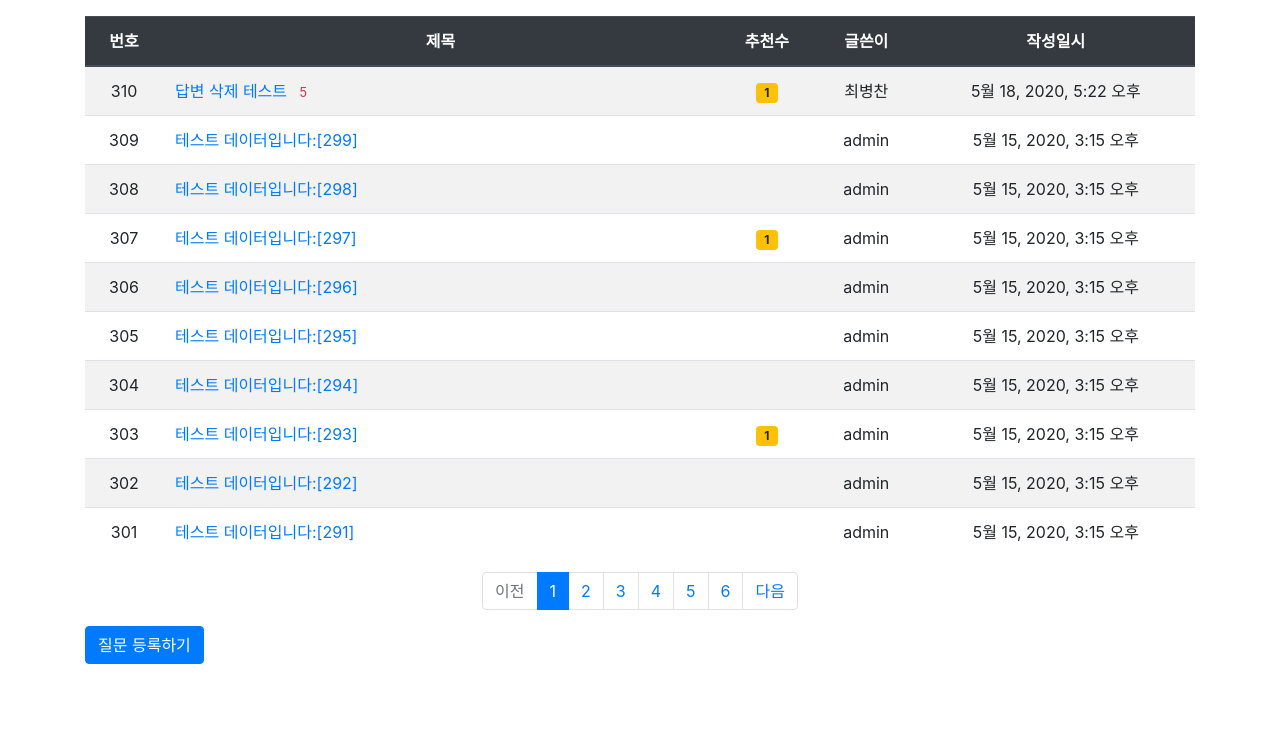
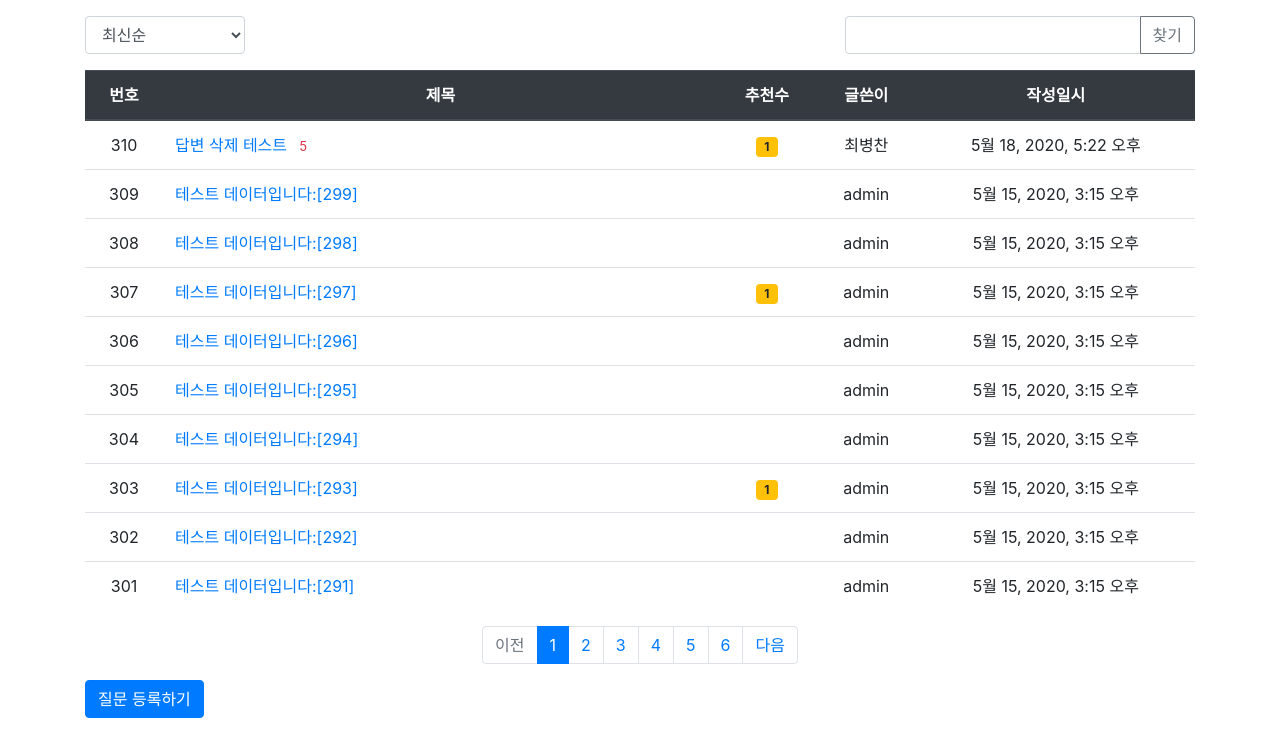
Before and after one commit to moongligh/learning_django, a Django app: page / in a window 1280 px wide. Shown: the part 57-800 px from the top of the page. Run offline with Django 3.2, Linux system fonts and the light colour scheme; data comes from the database, SQL or seed files in the repository; both versions use the stored data as it was after the commit; some libraries are stand-ins or nearby versions.

Commit message:
2020-05-20일지

```diff
--- a/pybo/views/base_views.py
+++ b/pybo/views/base_views.py
@@ -1,23 +1,41 @@
 from django.core.paginator import Paginator
 from django.shortcuts import render, get_object_or_404
+from django.db.models import Q, Count
 
 from ..models import Question
+
 
 def index(request):
     '''
     Pybo 목록 출력
     '''
-    # 입력 파라미터 부분
-    page = request.GET.get('page', '1')  # GET 방식으로 1페이지를 요청함
+    # 입력 파라미터
+    page = request.GET.get('page', '1')  # 기본페이지
+    kw = request.GET.get('kw', '') # 기본검색어
+    so = request.GET.get('so', 'recent') # 기본정렬
 
-    # 질문글 리스트로 조회(생성시간 역순)
-    question_list = Question.objects.order_by('-create_date')
+    # 정렬
+    if so == 'recommend':
+        question_list = Question.objects.annotate(num_voter=Count('voter')).order_by('-num_voter', '-create_date')
+    elif so == 'popular':
+        question_list = Question.objects.annotate(num_answer=Count('answer')).order_by('-num_answer', '-create_date')
+    else:   #recent
+        question_list = Question.objects.order_by('-create_date')
+
+    # 검색
+    if kw:
+        question_list = question_list.filter(
+            Q(subject__icontains=kw) |  # 제목검색
+            Q(content__icontains=kw) |  # 내용검색
+            Q(author__username__icontains=kw) |  # 질문 글쓴이검색
+            Q(answer__author__username__icontains=kw)  # 답변 글쓴이검색
+        ).distinct()
 
     # 페이징처리
     paginator = Paginator(question_list, 10)  # 한 페이지당 10개의 글을 페이징 객체로 변환하기.
     page_obj = paginator.get_page(page)  # paginator로 page 객체 불러오기
 
-    context = {'question_list': page_obj}
+    context = {'question_list':page_obj, 'page':page, 'kw':kw, 'so':so}
     return render(request, 'pybo/question_list.html', context)
 
 # 질문 상세보기함수
--- a/templates/pybo/question_detail.html
+++ b/templates/pybo/question_detail.html
@@ -53,6 +53,7 @@
                             <div class="mt-3">
 
                                 {% for comment in question.comment_set.all %} <!-- 질문의 모든 댓글 보여주기 시작 -->
+                                    <a name='comment_{{ comment.id }}'></a> <!-- 댓글 앵커 생성 -->
                                     <div class="comment py-2 text-muted">
                                         <span style="white-space: pre-line;">{{ comment.content }}</span>
                                         <span>
@@ -85,6 +86,7 @@
 
         <h5 class="border-bottom my-3 py-2">{{question.answer_set.count}}개의 답변이 있습니다.</h5> <!-- 답변 갯수 카운트 -->
         {% for answer in question.answer_set.all %} <!-- 모든 답글 보여주기 시작 -->
+            <a name='answer_{{ answer.id }}'></a> <!-- 답글 앵커 생성 -->
             <div class="row my-3">
 
                 <div class="col-1"> <!-- 추천영역 시작 -->
--- a/templates/pybo/question_list.html
+++ b/templates/pybo/question_list.html
@@ -1,9 +1,26 @@
 {% extends 'base.html' %}
 {% load pybo_filter %}
-{% block content %}
-<!-- base.html body내 구현부분 시작-->
-<div class="container my-3">
-    <table class="table table-striped">
+{% block content %} <!-- base.html body내 구현부분 시작-->
+    <div class="container my-3"> <!-- 화면 구성 부분 -->
+
+        <div class='row justify-content-between my-3'>
+            <div class='col-2'> <!-- 정렬조건 시작-->
+                <select class='form-control so'>
+                    <option value='recent' {% if so == 'recent' %}selected{% endif %}>최신순</option>
+                    <option value='recommend' {% if so == 'recommend' %}selected{% endif %}>추천순</option>
+                    <option value='popular' {% if so == 'popular' %}selected{% endif %}>인기순</option>
+                </select>
+            </div> <!-- 정렬조건 끝 -->
+
+            <div class='col-4 input-group'> <!-- 검색창 시작-->
+                <input type='text' class='form-control kw' value='{{ kw|default_if_none:"" }}'>
+                <div class='input-group-append'>
+                    <button class="btn btn-outline-secondary" type='button' id='btn_search'>찾기</button>
+                </div>
+            </div> <!-- 검색창 끝 -->
+        </div>
+
+        <table class="table">
             <thead>
                 <tr class="thead-dark text-center"><!-- 목록 상단부분 -->
                     <th>번호</th>
@@ -57,32 +74,35 @@
                 {% endif %} <!-- 등록된 질문이 없을경우 끝 -->
             </tbody>
         </table>
+
         <!--- 페이징처리부분 시작 --->
         <ul class='pagination justify-content-center'>
 
             <!-- 이전페이지 시작 -->
             {% if question_list.has_previous %}
-            <li class='page-item' aria-current='page'>
-                <!--- 이전페이지가 있을경우 이전페이지 --->
-                <a class='page-link' href='?page={{ question_list.previous_page_number }}'> 이전 </a>
+                <li class='page-item'> <!--- 이전페이지가 있을경우 --->
+                    <a class='page-link' data-page='{{ question_list.previous_page_number }}' href='#'>이전</a>
                 </li>
             {% else %}
-            <li class='page-item disabled' aria-current='page'>
-                <!--- 이전페이지가 없을 이전페이지 --->
+                <li class='page-item disabled'> <!--- 이전페이지가 없을경우 --->
                     <a class='page-link' tabindex='-1' aria-disabled='True' href='#'>이전</a>
                 </li>
             {% endif %}
 
             <!--- 페이지리스트부분 시작 --->
-        {% for page_number in question_list.paginator.page_range %} <!--- 페이지 넘버 만드는 for문 --->
+            {% for page_number in question_list.paginator.page_range %} <!--- 페이지 넘버만큼 반복for --->
                 {% if page_number >= question_list.number|add:-5 and page_number <= question_list.number|add:5 %} <!--- 현재 question_list.number 기준으로 5만큼 작은것부터 5만큼 큰 페이지넘버 보여주기 --->
-                {% if page_number == question_list.number %} <!--- 페이지 넘버 클릭하면 pybo/?page="page_number" 링크로 넘어가기-->
+                    {% if page_number == question_list.number %} <!-- 페이지넘버와 페이지 리스트의 글번호가 같을경우  -->
                         <li class='page-item active' aria-current='page'>
-                        <a class='page-link' href='?page={{ page_number }}'>{{ page_number }}</a>
+                            <a class='page-link' data-page='{{ page_number }}' href='#'>
+                                {{ page_number }}
+                            </a>
                         </li>
-                {% else %}
+                    {% else %} <!-- 같지 않을 경우 -->
                         <li class='page-item'>
-                        <a class='page-link' href='?page={{ page_number }}'>{{ page_number }}</a>
+                            <a class='page-link' data-page='{{ page_number }}' href='#'>
+                                {{ page_number }}
+                            </a>
                         </li>
                     {% endif %}
                 {% endif %}
@@ -90,19 +110,47 @@
 
             <!-- 다음페이지부분 시작-->
             {% if question_list.has_next %}
-            <li class='page-item' aria-current='page'>
-                <!--- 다음페이지가 있을경우 다음 페이지부분-->
-                <a class='page-link' href='?page={{ question_list.next_page_number }}'>다음</a>
+                <li class='page-item'> <!-- 다음페이지가 있을경우 -->
+                    <a class='page-link' data-page='{{ question_list.next_page_number }}' href='#'>다음</a>
                 </li>
             {% else %}
-            <li class='page-item disabled' aria-current='page'>
-                <!--- 다음페이지가 없을경우 다음 페이지부분-->
+                <li class='page-item disabled'> <!-- 다음페이지가 없을경우 -->
                     <a class='page-link' tabindex='-1' aria-disabled='True' href='#'>다음</a>
                 </li>
             {% endif %}
+        </ul>
+        <!-- 페이징 처리 끝 -->
 
-    </ul>
         <a href="{% url 'pybo:question_create' %}" class='btn btn-primary'> 질문 등록하기 </a>
-</div>
-<!-- base.html내 구현부분 끝-->
-{% endblock %}
+    </div> <!-- 화면 구성부분 끝 -->
+
+    <form id='searchForm' method='get' action='{% url "index" %}'> <!-- 폼생성 시작 -->
+        <input type='hidden' id='kw' name='kw' value='{{ kw|default_if_none:"" }}'>
+        <input type='hidden' id='page' name='page' value='{{ page }}'>
+        <input type='hidden' id='so' name='so' value='{{ so }}'>
+    </form> <!-- 폼생성 끝 -->
+
+{% endblock %} <!-- base.html내 구현부분 끝-->
+
+{% block script %} <!-- 스크립트 시작 -->
+    <script type='text/javascript'>
+        $(document).ready(function(){
+            $(".page-link").on('click', function(){
+                $("#page").val($(this).data("page"));
+                $("#searchForm").submit();
+            });
+
+            $("#btn_search").on('click', function(){
+                $("#kw").val($(".kw").val());
+                $("#page").val(1);  // 검색버튼을 클릭할 경우 1페이지부터 조회한다.
+                $("#searchForm").submit();
+            });
+
+            $(".so").on('change', function(){
+                $("#so").val($(this).val());
+                $("#page").val(1);
+                $("#searchForm").submit();
+            });
+        });
+    </script>
+{% endblock %} <!-- 스크립트 끝 -->
```
Also changed, not shown: pybo/views/answer_views.py (+5 -3 lines), pybo/views/comment_views.py (+10 -6 lines), db.sqlite3. Lines whose indentation alone changed are shown as unchanged.
